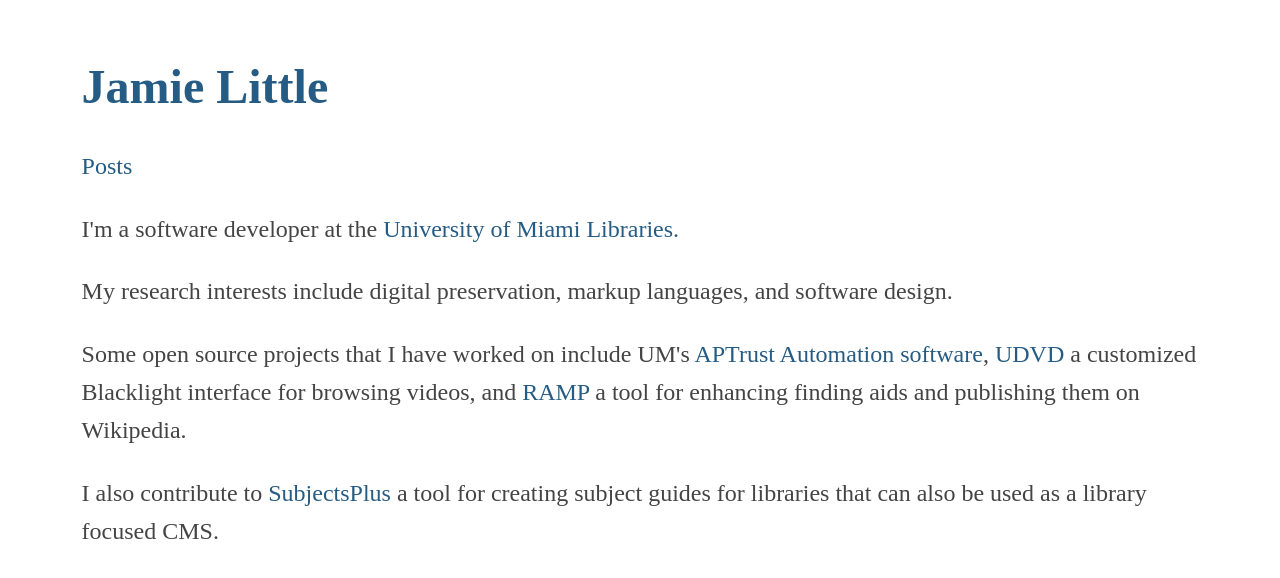
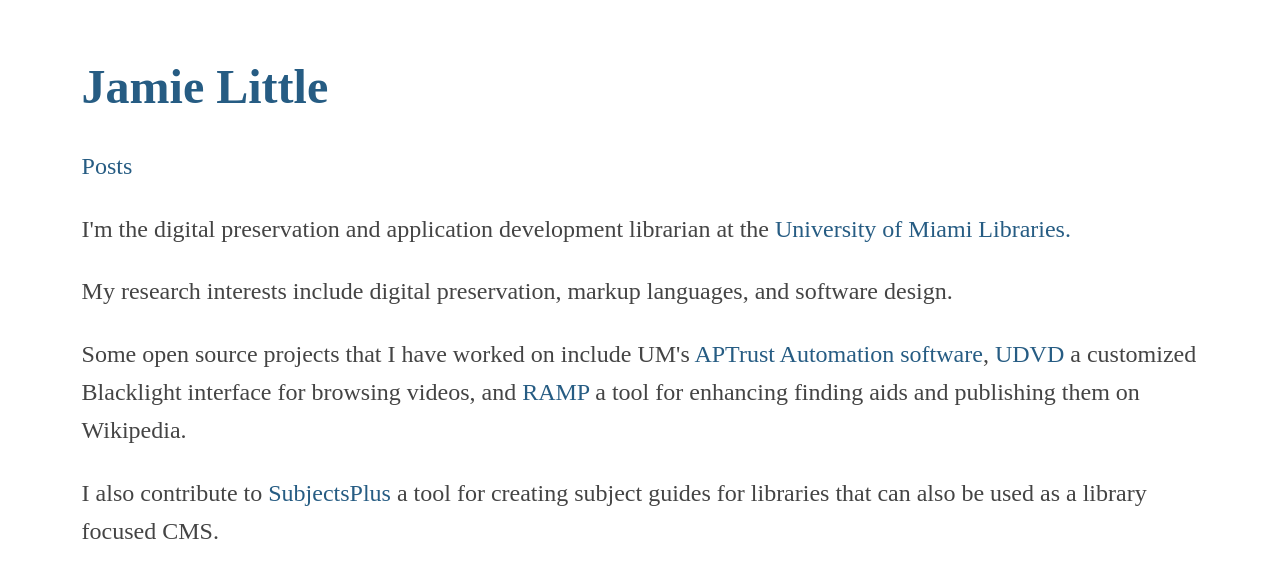
Before and after one commit to little9/little9.github.io, a Jekyll site: the page built from index.html, in a window 1280 px wide. Shown: the top 578 px of the page. Built offline with Jekyll 4.4.1, drawn with Linux system fonts in a browser that asks for light colours.

Commit message:
Update index.html

```diff
--- a/index.html
+++ b/index.html
@@ -5,7 +5,7 @@
 <div class="home">
 
   <p>
-    I'm a software developer at the <a href="http://library.miami.edu">University of Miami Libraries.</a></p>
+    I'm the digital preservation and application development librarian at the <a href="http://library.miami.edu">University of Miami Libraries.</a></p>
 
   <p>
     My research interests include digital preservation, markup languages, and software design.</p>
```
